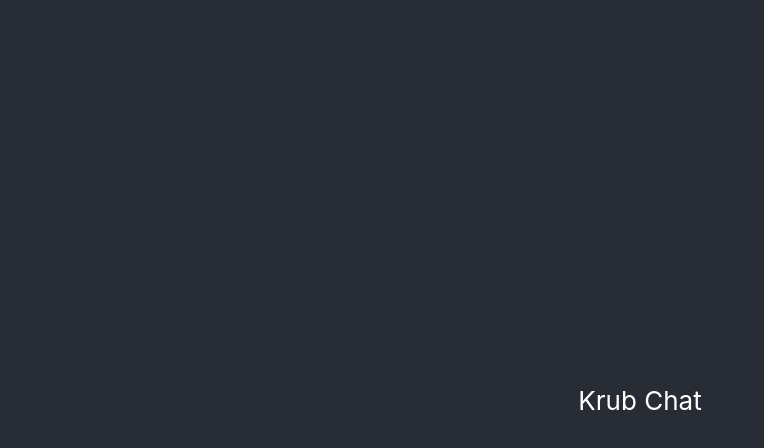
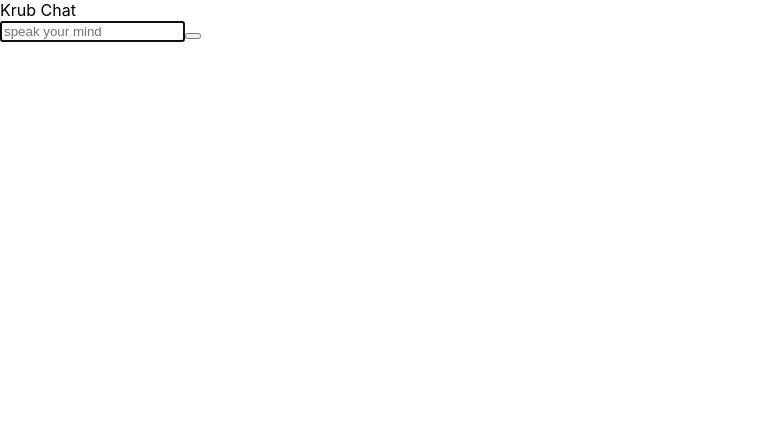
Before and after one commit to kayrub/krub_chat, a React (Create React App) app: page / in a window 1280 px wide. Shown: the top 448 px of the page, without its empty margins (0-764 px from the left). Built offline with nearby package versions, Linux system fonts and the light colour scheme.

Commit message:
Implemented chat capability

```diff
--- a/public/index.html
+++ b/public/index.html
@@ -24,7 +24,7 @@
       work correctly both with client-side routing and a non-root public URL.
       Learn how to configure a non-root public URL by running `npm run build`.
     -->
-    <title>React App</title>
+    <title>krub chat</title>
   </head>
   <body>
     <noscript>You need to enable JavaScript to run this app.</noscript>
--- a/src/App.css
+++ b/src/App.css
@@ -1,16 +1,10 @@
-.App {
+/* .App {
   text-align: center;
 }
 
 .App-logo {
   height: 40vmin;
   pointer-events: none;
-}
-
-@media (prefers-reduced-motion: no-preference) {
-  .App-logo {
-    animation: App-logo-spin infinite 20s linear;
-  }
 }
 
 .App-header {
@@ -24,15 +18,10 @@
   color: white;
 }
 
+.App-chat {
+  color: white;
+}
+
 .App-link {
   color: #61dafb;
-}
-
-@keyframes App-logo-spin {
-  from {
-    transform: rotate(0deg);
-  }
-  to {
-    transform: rotate(360deg);
-  }
-}
+} */
--- a/src/App.js
+++ b/src/App.js
@@ -1,11 +1,40 @@
 import './App.css';
+import React, { useState } from 'react';
+
 
 function App() {
+  const [chats, setChats] = useState([]);
+  const [message, setMessage] = useState('');
+  // const [user, setUser] = useState();
+
+  // useEffect(() => {
+  //   getChats();
+  // });
+
+  const messageHandler = (e) => {
+    setMessage(e.target.value);
+  }
+
+  const handleKeyPress = (e) => {
+    if(e.key === 'Enter') submitMessage();
+  }
+  const submitMessage = () => {
+    setChats(chats.concat(message));
+    setMessage('');
+  }
+
   return (
     <div className="App">
       <header className="App-header">
       Krub Chat
       </header>
+      <div>
+        {chats.map((chat, idx) => (
+          <div key={idx}>{chat}</div>
+        ))}
+      </div>
+      <input type='text' placeholder='speak your mind' autoFocus onChange={messageHandler} onKeyPress={handleKeyPress} value={message}></input>
+      <button onClick={submitMessage}></button>
     </div>
   );
 }
```
Also changed, not shown: src/Chat.js (added, +11 -0 lines), src/ChatList.js (added, +14 -0 lines).
